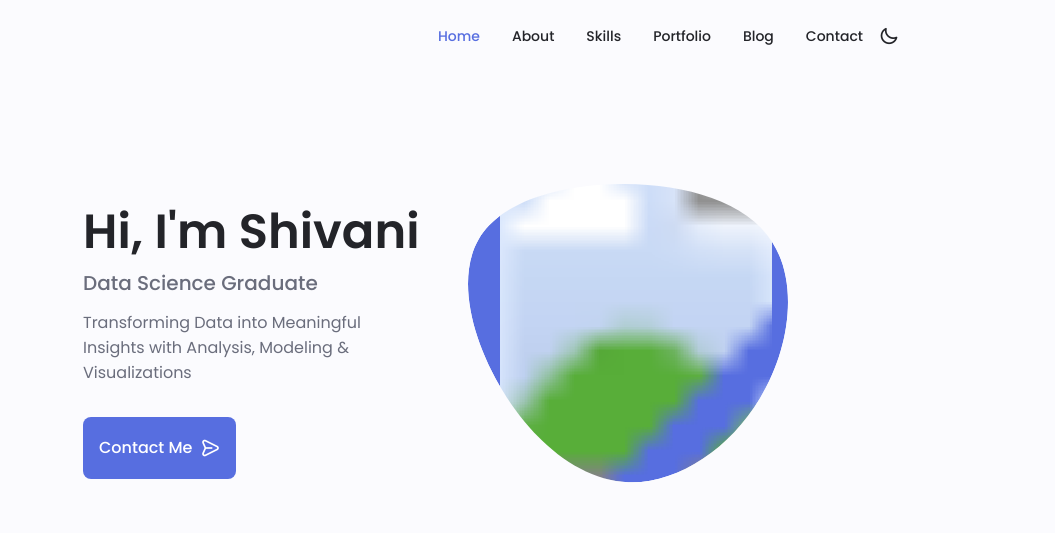
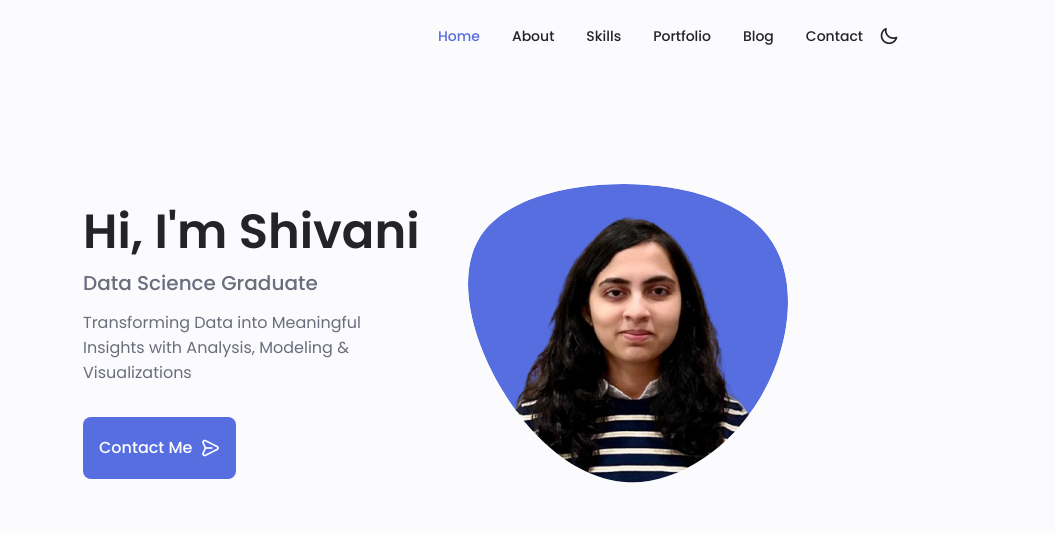
Before and after one commit to ShivaniZ19/harishiv.github.io, a plain HTML site: page index.html in a window 1280 px wide. Shown: the top 533 px of the page, 225-1280 px from the left. Drawn offline with nearby package versions, Linux system fonts and the light colour scheme.

Commit message:
Update index.html

```diff
--- a/index.html
+++ b/index.html
@@ -116,7 +116,7 @@
                                     -0.149132 97.9666 0.00163737C136.23 0.303176 174.193 10.857 190.312 36.4879Z" />
 
                                 <image class="home__blob-img" x="20" y="-60" width="300" height="250" preserveAspectRatio="xMidYMid slice"
-                                    xlink:href="assets/img/About/about1-removebg-preview.png" />
+                                    xlink:href="about1-removebg-preview.png" />
                             </g>
                         </svg>
                     </div>
```
